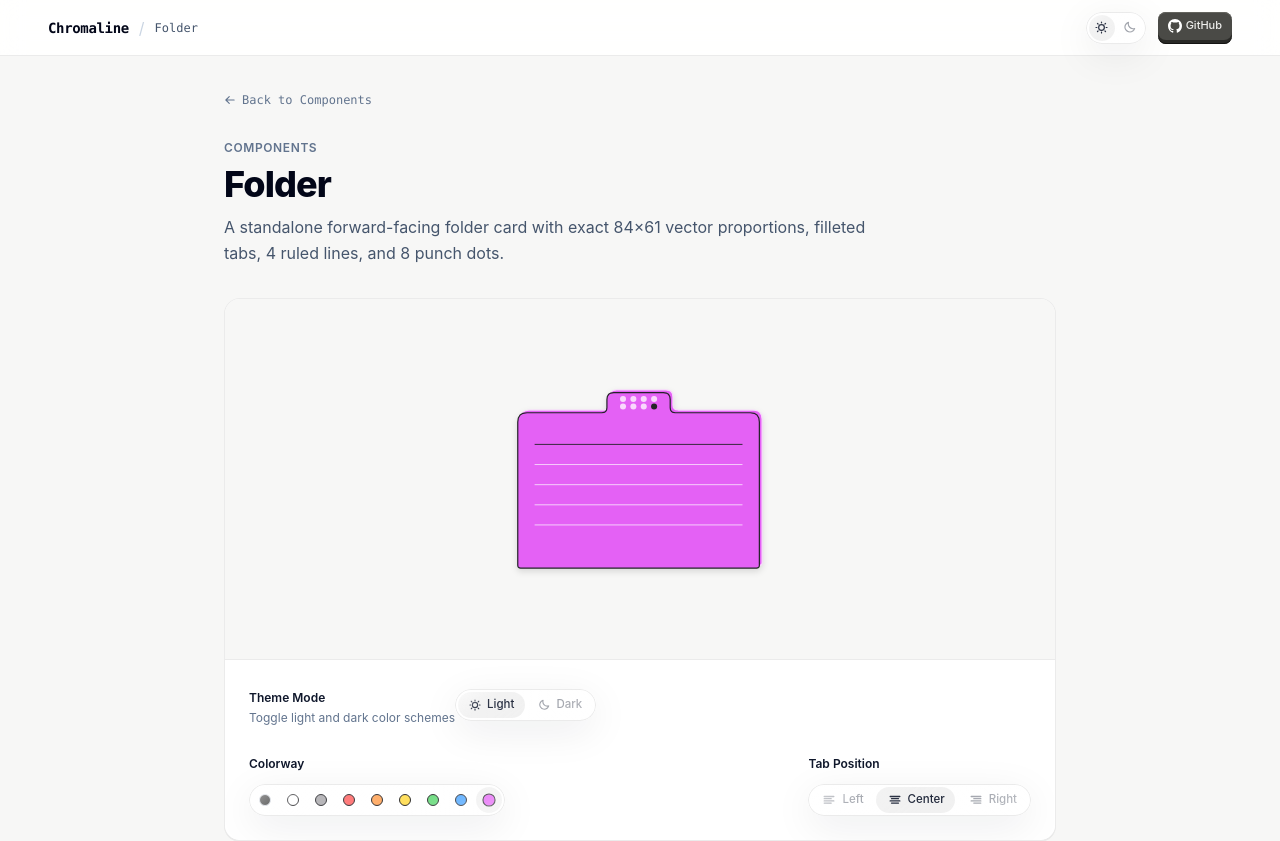
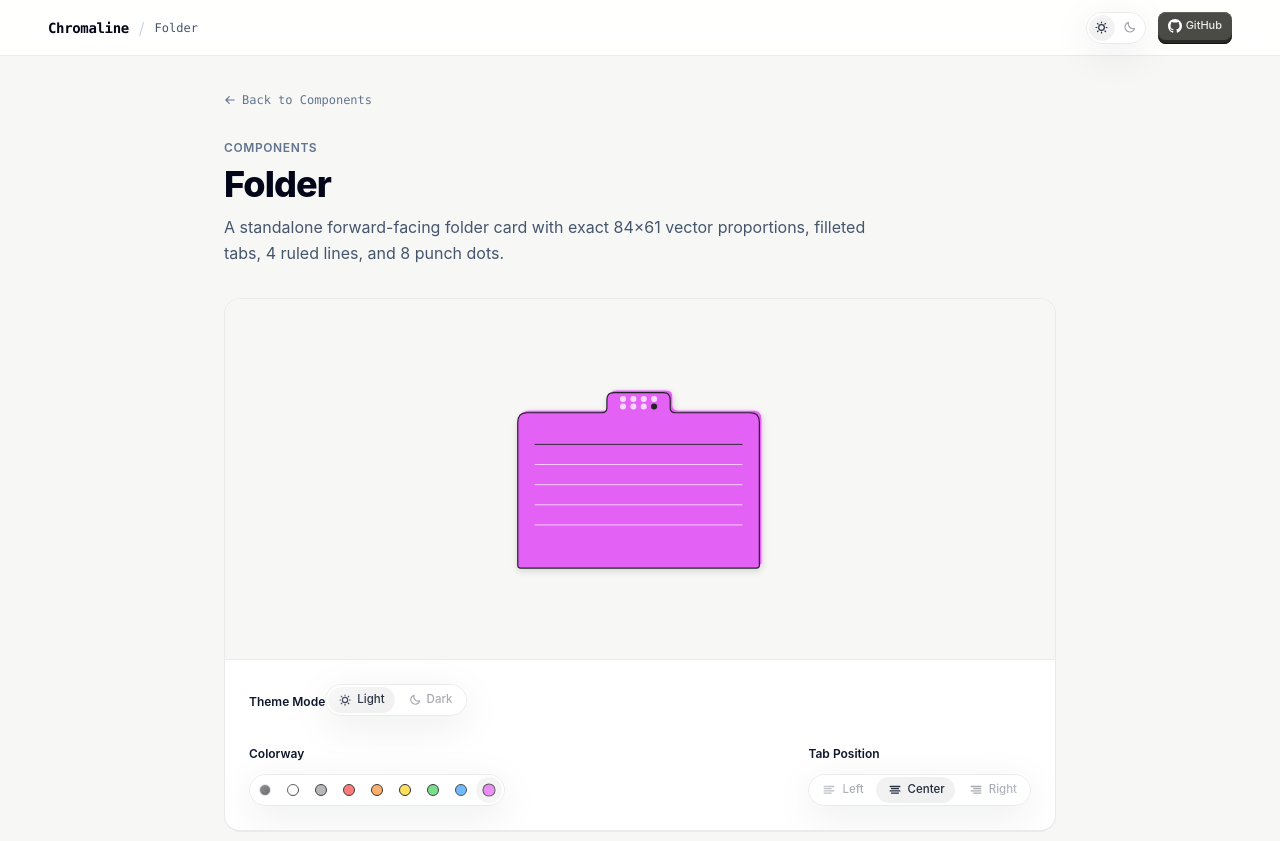
Before and after one commit to ThaminduDasanayake/chromaline, a Next.js app: page /components/folder in a window 1280 px wide. Shown: the top 841 px of the page. Built offline with nearby package versions, Linux system fonts and the light colour scheme.

Commit message:
refactor: remove theme control description and reorder css classes in component card

```diff
--- a/components/docs/theme-control.tsx
+++ b/components/docs/theme-control.tsx
@@ -2,7 +2,7 @@
 
 import React from "react";
 import { SelectBar } from "@/components/ui/select-bar";
-import { SunIcon, MoonIcon } from "@phosphor-icons/react";
+import { MoonIcon, SunIcon } from "@phosphor-icons/react";
 import { cn } from "@/lib/utils";
 
 export type ThemeMode = "light" | "dark";
@@ -22,7 +22,6 @@ export function ThemeControl<T extends string = ThemeMode>({
   onChange,
   layout = "horizontal",
   label = "Theme Mode",
-  description = "Toggle light and dark color schemes",
   ariaLabel = "Select theme mode",
   className,
 }: ThemeControlProps<T>) {
@@ -30,9 +29,7 @@ export function ThemeControl<T extends string = ThemeMode>({
     return (
       <div className={className}>
         <label className="text-xs font-semibold text-slate-900 dark:text-zinc-100">{label}</label>
-        {description && (
-          <p className="mt-0.5 text-xs text-slate-500 dark:text-zinc-400">{description}</p>
-        )}
+
         <div className="mt-2">
           <SelectBar<T>
             size="xs"
@@ -53,9 +50,6 @@ export function ThemeControl<T extends string = ThemeMode>({
     <div className={cn("flex items-center justify-between", className)}>
       <div>
         <label className="text-xs font-semibold text-slate-900 dark:text-zinc-100">{label}</label>
-        {description && (
-          <p className="mt-0.5 text-xs text-slate-500 dark:text-zinc-400">{description}</p>
-        )}
       </div>
       <SelectBar<T>
         size="xs"
--- a/components/showcase/component-card.tsx
+++ b/components/showcase/component-card.tsx
@@ -38,7 +38,7 @@ export function ComponentCard({
   return (
     <div
       onClick={handleCardClick}
-      className={`group relative flex flex-col overflow-hidden rounded-2xl border border-black/[0.08] bg-[#f7f7f6] shadow-2xs transition-all duration-200 hover:border-black/20 hover:shadow-xs dark:border-white/10 dark:bg-[#0f0f0f] dark:hover:border-white/20 cursor-pointer ${className}`}
+      className={`group relative flex cursor-pointer flex-col overflow-hidden rounded-2xl border border-black/[0.08] bg-[#f7f7f6] shadow-2xs transition-all duration-200 hover:border-black/20 hover:shadow-xs dark:border-white/10 dark:bg-[#0f0f0f] dark:hover:border-white/20 ${className}`}
     >
       {/* Component Preview Canvas */}
       <div className={previewClassName}>{children}</div>
@@ -46,7 +46,7 @@ export function ComponentCard({
       {/* Pill on Left Bottom Corner - Appears on hover matching screenshot */}
       <Link
         href={href}
-        className="absolute bottom-4 left-4 z-20 inline-flex items-center rounded-full bg-black/[0.08] px-3.5 py-1.5 text-xs font-normal text-slate-800 transition-all duration-200 hover:bg-black/[0.12] dark:bg-[#242426] dark:text-[#f0f0f0] dark:hover:bg-[#2c2c2f] opacity-0 translate-y-1 pointer-events-none group-hover:pointer-events-auto group-hover:opacity-100 group-hover:translate-y-0"
+        className="pointer-events-none absolute bottom-4 left-4 z-20 inline-flex translate-y-1 items-center rounded-full bg-black/[0.08] px-3.5 py-1.5 text-xs font-normal text-slate-800 opacity-0 transition-all duration-200 group-hover:pointer-events-auto group-hover:translate-y-0 group-hover:opacity-100 hover:bg-black/[0.12] dark:bg-[#242426] dark:text-[#f0f0f0] dark:hover:bg-[#2c2c2f]"
       >
         <span>{title}</span>
       </Link>
```
